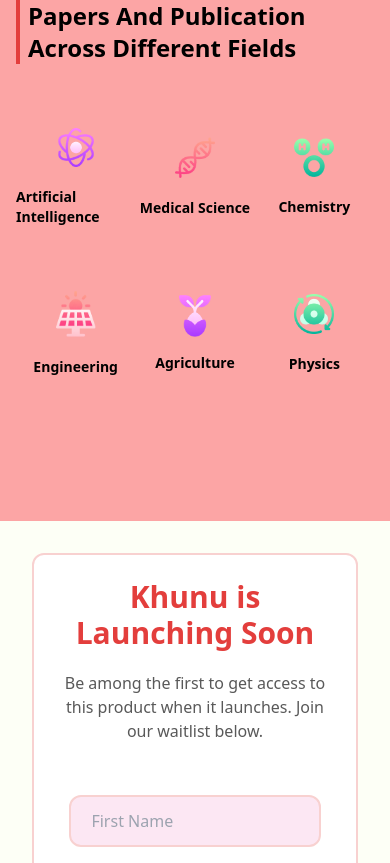
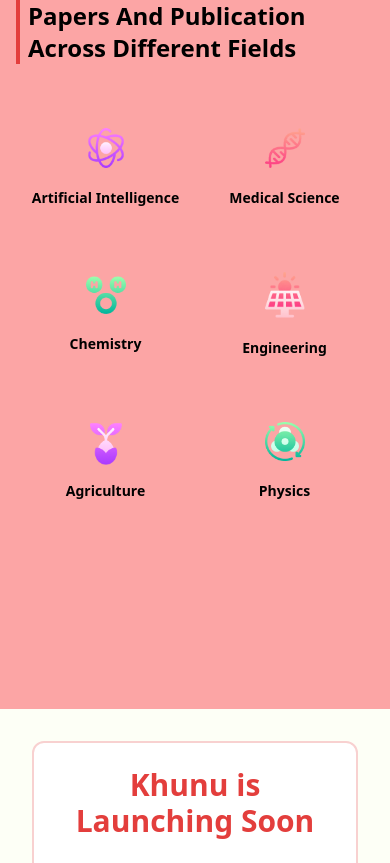
Before and after one commit to samsonlawal/Khunu, a React (Vite) app: page / in a window 390 px wide. Shown: the part 1151-2014 px from the top of the page. Built offline with nearby package versions, Linux system fonts and the light colour scheme.

Commit message:
adjusting media

```diff
--- a/src/UI/Topics.jsx
+++ b/src/UI/Topics.jsx
@@ -17,35 +17,33 @@
           </p>
         </div>
         {/* Topics */}
-        <div className="w-full lg:w-11/12 flex flex-row justify-center items-center mb-16">
-          <div className="w-1/3 flex flex-col justify-center items-center">
+        <div className="w-full lg:w-11/12 flex flex-row flex-wrap justify-center items-center mb-16">
+          <div className="w-1/2 mb-16 md:w-1/3 flex flex-col justify-center items-center text-center">
             <img src={atom} alt="" className="pb-5 w-10" />
             <p className="text-sm lg:text-base font-semibold">
               Artificial Intelligence
             </p>
           </div>
-          <div className="w-1/3 flex flex-col justify-center items-center">
+          <div className="w-1/2 mb-16 md:w-1/3 flex flex-col justify-center items-center">
             <img src={dna} alt="" className="pb-5 w-10" />
             <p className="text-sm lg:text-base font-semibold">
               Medical Science
             </p>
           </div>
-          <div className="w-1/3 flex flex-col justify-center items-center">
+          <div className="w-1/2 mb-16 md:w-1/3 flex flex-col justify-center items-center">
             <img src={chem} alt="" className="pb-5 w-10" />
             <p className="text-sm lg:text-base font-semibold">Chemistry</p>
           </div>
-        </div>
 
-        <div className="w-full flex flex-row justify-center items-center mb-16">
-          <div className="w-1/3 flex flex-col justify-center items-center">
+          <div className="w-1/2 mb-16 md:w-1/3 flex flex-col justify-center items-center">
             <img src={solar} alt="" className="pb-5 w-10" />
             <p className="text-sm lg:text-base font-semibold">Engineering</p>
           </div>
-          <div className="w-1/3 flex flex-col justify-center items-center">
+          <div className="w-1/2 mb-16 md:w-1/3 flex flex-col justify-center items-center">
             <img src={agric} alt="" className="pb-4 w-8" />
             <p className="text-sm lg:text-base font-semibold">Agriculture</p>
           </div>
-          <div className="w-1/3 flex flex-col justify-center items-center">
+          <div className="w-1/2 mb-16 md:w-1/3 flex flex-col justify-center items-center">
             <img src={physics} alt="" className="pb-5 w-10" />
             <p className="text-sm lg:text-base font-semibold">Physics</p>
           </div>
```
